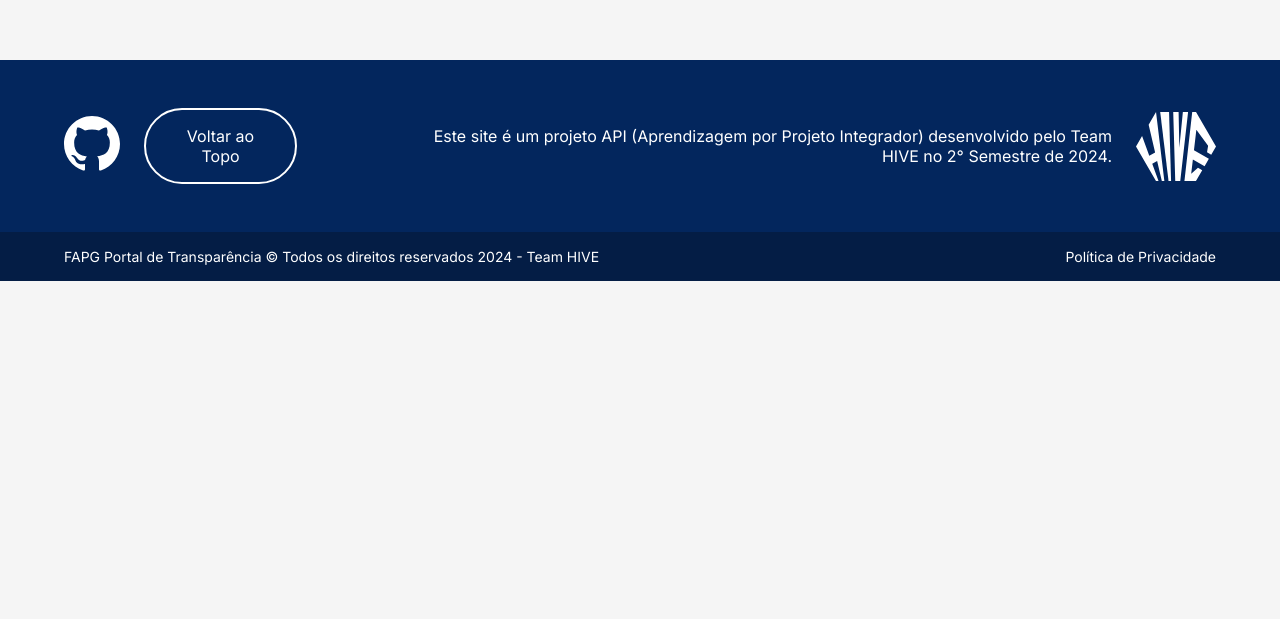
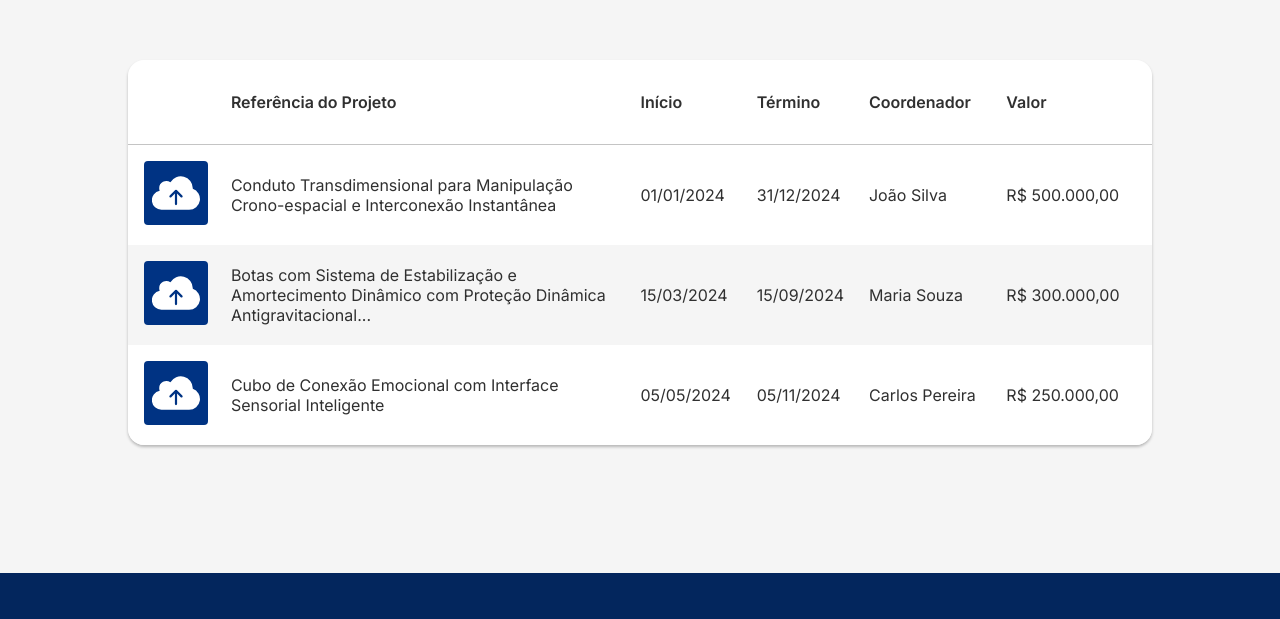
Before and after one commit to TeamHiveAPI/API-2024.02-FRONT, a React (Create React App) app: page /consulta in a window 1280 px wide. Shown: the part 768-1387 px from the top of the page. Before the commit the page ends 1049 px from the top, so only its background shows below. Built offline with nearby package versions, Linux system fonts and the light colour scheme.

Commit message:
feat: Adicionando tabela de resultados de consulta

```diff
--- a/src/pages/Consulta/Consulta.scss
+++ b/src/pages/Consulta/Consulta.scss
@@ -20,3 +20,40 @@
     margin-top: 80px !important;
     margin-bottom: 256px !important;
 }
+
+table {
+    width: 80%;
+    border-collapse: collapse;
+    border-radius: 16px;
+    overflow: hidden;
+    box-shadow: 0px 2px 3px 0px rgba(0, 0, 0, 0.25);
+}
+
+th, td {
+    padding: 16px 0px;
+    text-align: left;
+    color: #303030;
+}
+
+th {
+    padding: 32px 0px;
+    border-bottom: 1px solid #C4C4C4;
+    font-weight: 600;
+}
+
+tr:nth-child(even) { background-color: #F5F5F5; }
+tr:nth-child(odd) { background-color: #FFFFFF; }
+
+td img {
+    margin-left: 16px;
+    width: 64px;
+    height: 64px;
+    background-color: $primario;
+    padding: 8px;
+    border-radius: 4px;
+}
+
+.referencia_projeto {
+    width: 40%;
+    padding-right: 32px;
+}
--- a/src/pages/Consulta/Consulta.tsx
+++ b/src/pages/Consulta/Consulta.tsx
@@ -16,6 +16,47 @@ function Consulta() {
       <Input texto="Mude o Texto Aqui" placeholder="Digite aqui..." />
       <Input texto="Mude o Texto Aqui" placeholder="Digite aqui..." />
       </div>
+
+      <table className="margem_10">
+    <thead>
+        <tr>
+            <th> </th>
+            <th>Referência do Projeto</th>
+            <th>Início</th>
+            <th>Término</th>
+            <th>Coordenador</th>
+            <th>Valor</th>
+        </tr>
+    </thead>
+    <tbody>
+        <tr>
+            <td><img src="img/nuvem_upload.svg" /></td>
+            <td className="referencia_projeto">Conduto Transdimensional para Manipulação Crono-espacial e Interconexão Instantânea</td>
+            <td>01/01/2024</td>
+            <td>31/12/2024</td>
+            <td>João Silva</td>
+            <td>R$ 500.000,00</td>
+        </tr>
+        <tr>
+            <td><img src="img/nuvem_upload.svg" /></td>
+            <td className="referencia_projeto">Botas com Sistema de Estabilização e Amortecimento Dinâmico com Proteção Dinâmica Antigravitacional...</td>
+            <td>15/03/2024</td>
+            <td>15/09/2024</td>
+            <td>Maria Souza</td>
+            <td>R$ 300.000,00</td>
+        </tr>
+        <tr>
+            <td><img src="img/nuvem_upload.svg" /></td>
+            <td className="referencia_projeto">Cubo de Conexão Emocional com Interface Sensorial Inteligente</td>
+            <td>05/05/2024</td>
+            <td>05/11/2024</td>
+            <td>Carlos Pereira</td>
+            <td>R$ 250.000,00</td>
+        </tr>
+    </tbody>
+</table>
+
+
     </>
   );
 }
```
